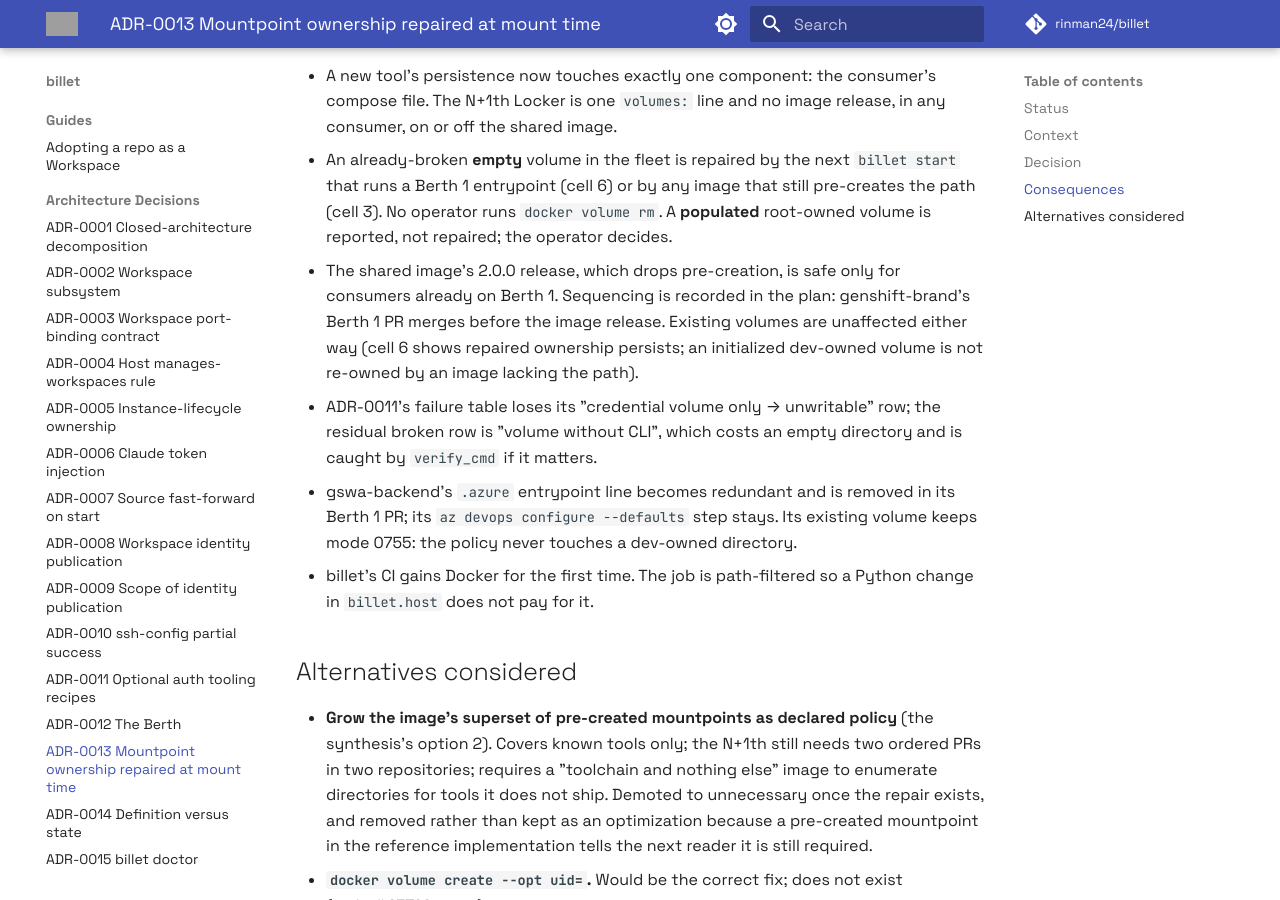
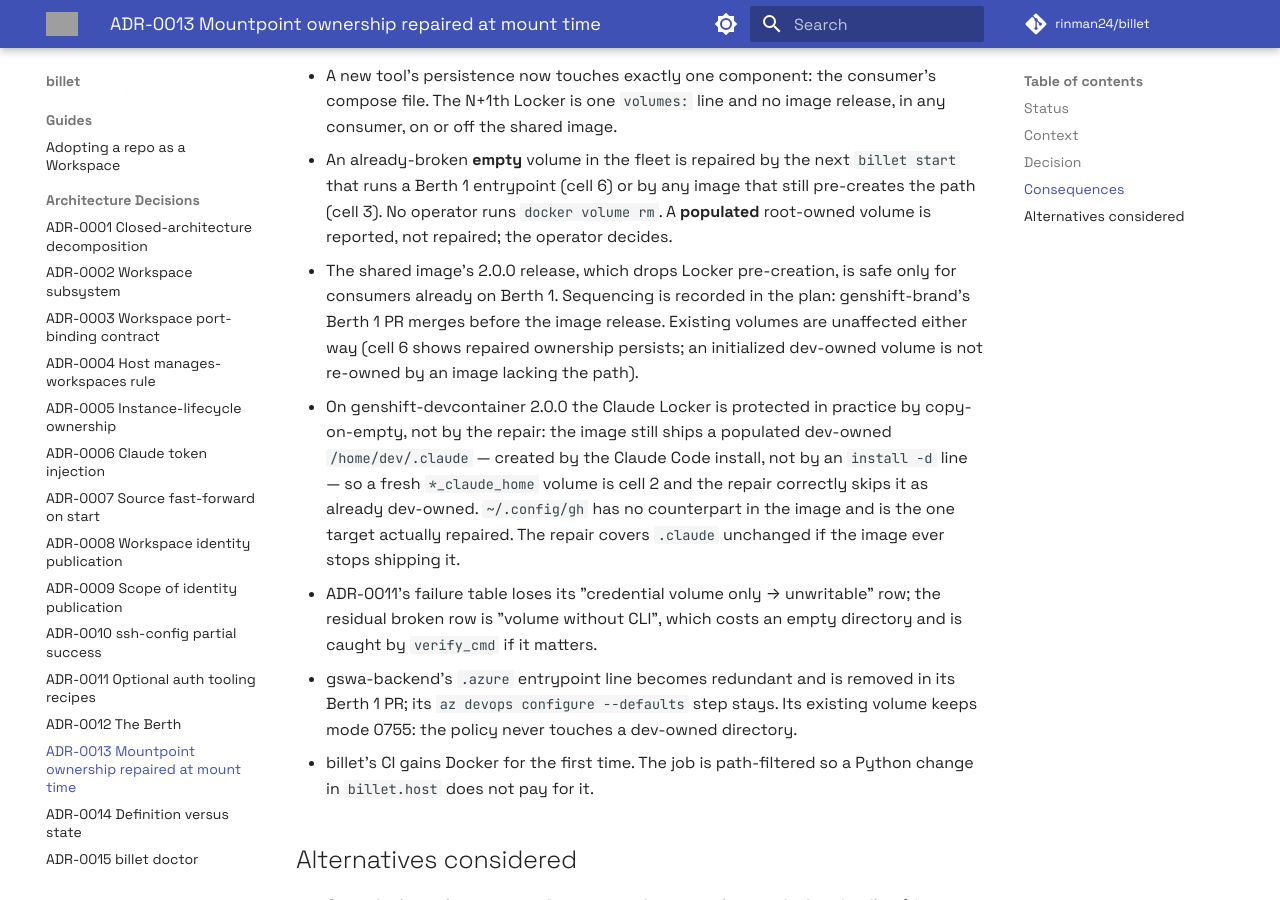
Before and after one commit to rinman24/billet, an MkDocs documentation site: the page built from docs/adr/adr-0013-mountpoint-ownership-repaired-at-mount-time.md, in a window 1280 px wide and 900 px high, scrolled down 4803 px. Built offline with MkDocs 1.6.1 and Material for MkDocs 9.7.7, drawn with Linux system fonts in a browser that asks for light colours; comment, search, counter and statistics services are not loaded; some of the changed text lies outside the part shown; grey boxes are pictures that could not be loaded.

Commit message:
docs: accept Berth 1 ADRs and correct Locker/pre-creation text
ADRs 0012, 0013 and 0014 were merged, implemented and verified live on the
day they were proposed, so their status moves to Accepted (2026-09-14); the
date is unchanged. ADR-0015 stays Proposed — its implementation is deferred.

ADR-0013 said "credential directories" in the Decision statement and "drops
pre-creation" in Consequences while decision item 5 already said "Locker
directories"; both now say Locker. A new Consequences bullet records what
genshift-devcontainer 2.0.0 actually ships: a populated dev-owned
/home/dev/.claude created by the Claude Code install rather than an
install -d line, which makes a fresh *_claude_home volume cell 2 of the
ADR's own table, so copy-on-empty protects that Locker and ~/.config/gh is
the one target the repair handles in practice.

CONTEXT-MAP's image row carried a dated "today it pre-creates…" parenthetical
that 2.0.0 has overtaken, and claimed the image pre-creates no credential
directory without the install -d qualification; both are corrected. The
retirement note now records that devbox leaves package metadata as well as
prose.

```diff
--- a/docs/adr/adr-0013-mountpoint-ownership-repaired-at-mount-time.md
+++ b/docs/adr/adr-0013-mountpoint-ownership-repaired-at-mount-time.md
@@ -73,7 +73,7 @@ entrypoint alone would therefore break the one write billet itself performs.
 
 **The Berth entrypoint repairs the ownership of named-volume mount targets under the login
 user's home at container start, for targets that are root-owned and empty, and warns about
-every other anomaly. Images stop pre-creating credential directories. The one write billet
+every other anomaly. Images stop pre-creating Locker directories. The one write billet
 performs into a container makes its own target writable first.**
 
 1. **Discovery.** Before generating host keys, the entrypoint reads `/proc/self/mountinfo` and
@@ -161,10 +161,17 @@ performs into a container makes its own target writable first.**
   runs a Berth 1 entrypoint (cell 6) or by any image that still pre-creates the path (cell 3).
   No operator runs `docker volume rm`. A **populated** root-owned volume is reported, not
   repaired; the operator decides.
-- The shared image's 2.0.0 release, which drops pre-creation, is safe only for consumers already
-  on Berth 1. Sequencing is recorded in the plan: genshift-brand's Berth 1 PR merges before the
-  image release. Existing volumes are unaffected either way (cell 6 shows repaired ownership
-  persists; an initialized dev-owned volume is not re-owned by an image lacking the path).
+- The shared image's 2.0.0 release, which drops Locker pre-creation, is safe only for consumers
+  already on Berth 1. Sequencing is recorded in the plan: genshift-brand's Berth 1 PR merges
+  before the image release. Existing volumes are unaffected either way (cell 6 shows repaired
+  ownership persists; an initialized dev-owned volume is not re-owned by an image lacking the
+  path).
+- On genshift-devcontainer 2.0.0 the Claude Locker is protected in practice by
+  copy-on-empty, not by the repair: the image still ships a populated dev-owned
+  `/home/dev/.claude` — created by the Claude Code install, not by an `install -d` line —
+  so a fresh `*_claude_home` volume is cell 2 and the repair correctly skips it as already
+  dev-owned. `~/.config/gh` has no counterpart in the image and is the one target actually
+  repaired. The repair covers `.claude` unchanged if the image ever stops shipping it.
 - ADR-0011's failure table loses its "credential volume only → unwritable" row; the residual
   broken row is "volume without CLI", which costs an empty directory and is caught by
   `verify_cmd` if it matters.
```
Also changed, not shown: other parts of docs/adr/adr-0013-mountpoint-ownership-repaired-at-mount-time.md (+1 -1 lines), docs/CONTEXT-MAP.md (+6 -5 lines), docs/adr/adr-0012-the-berth.md (+1 -1 lines), docs/adr/adr-0014-definition-versus-state.md (+1 -1 lines).
